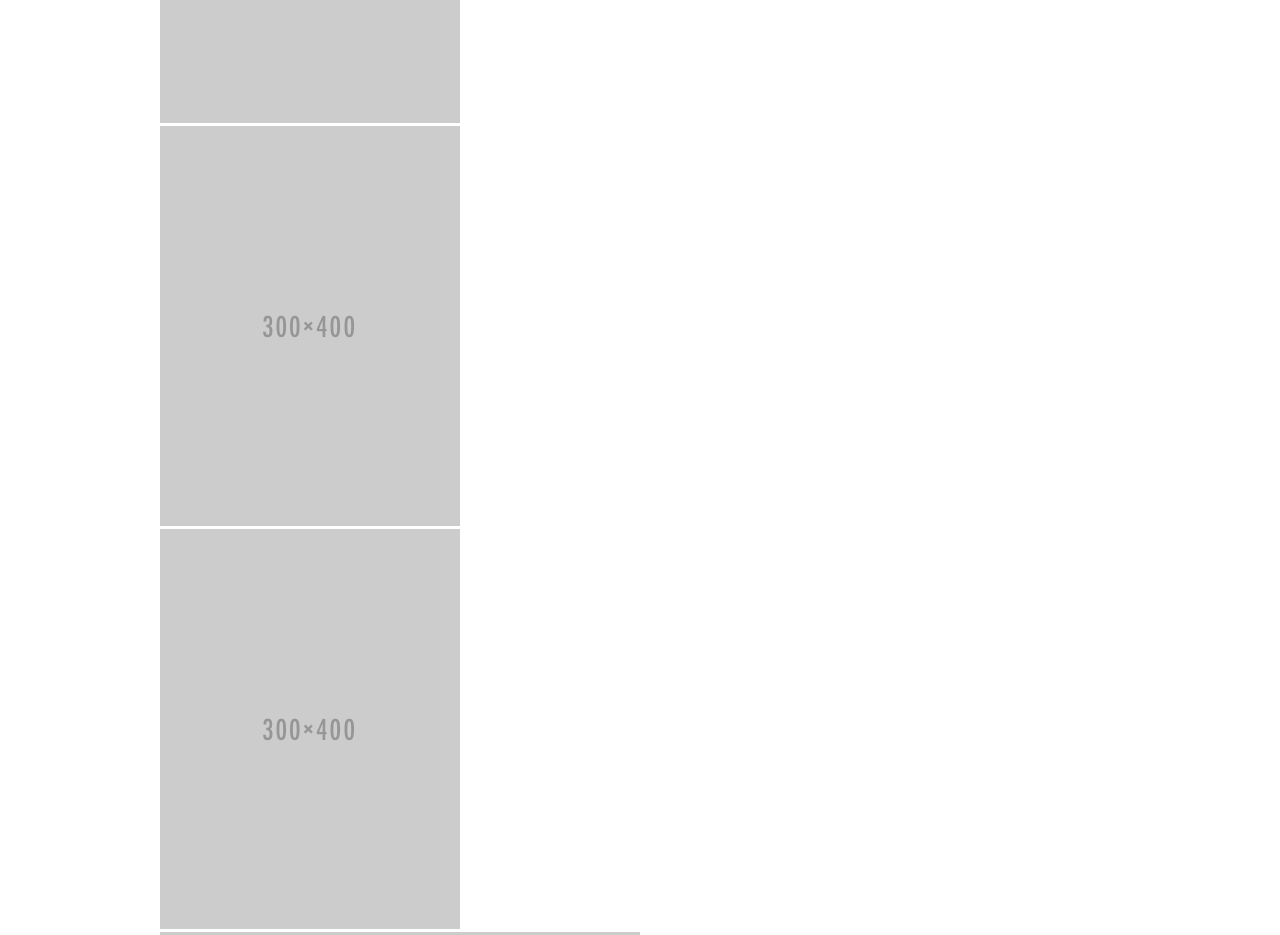
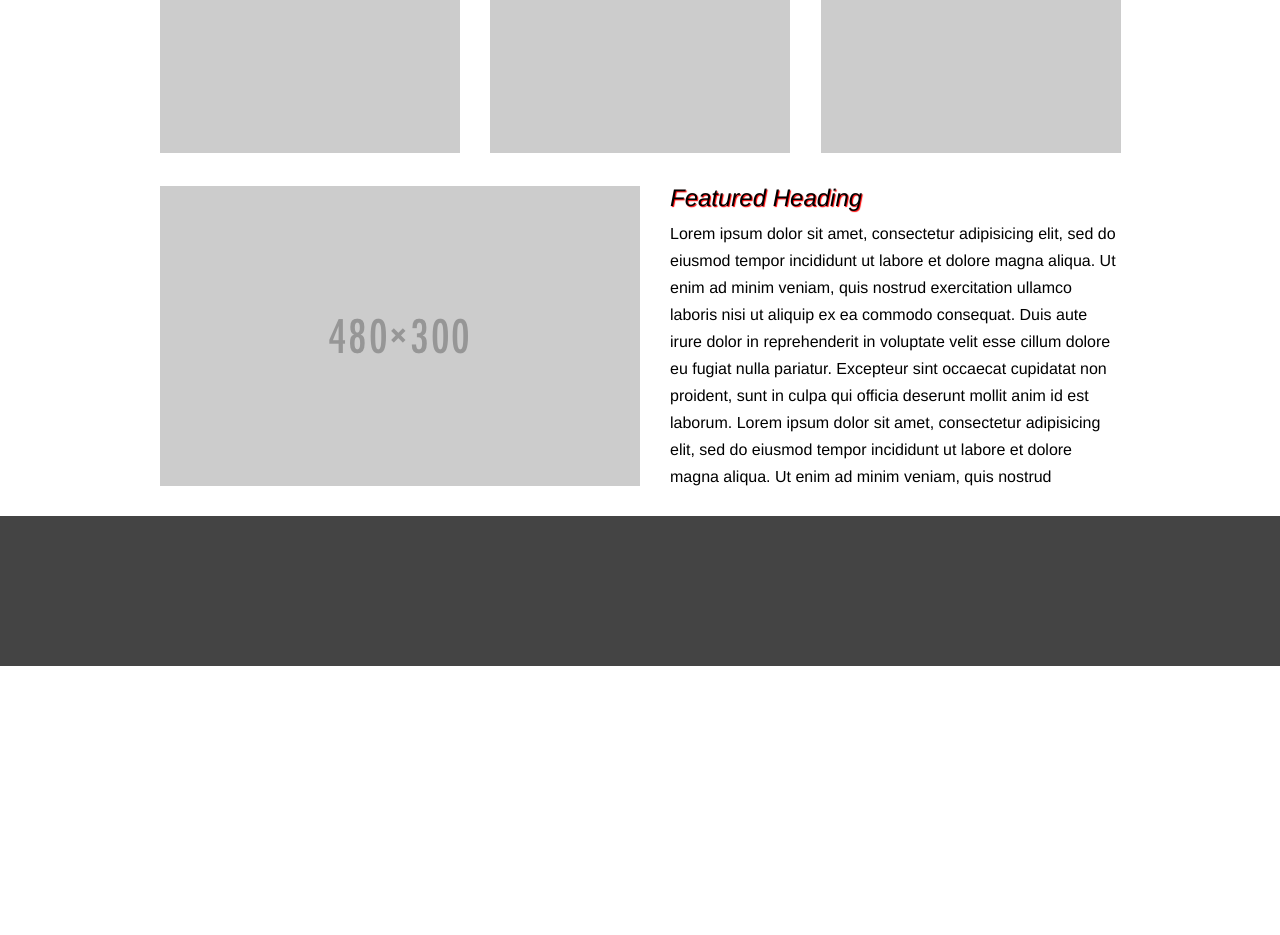
Before and after one commit to NotNeo/chsCodeCamp, a plain HTML site: page index.html in a window 1280 px wide. Shown: the part 860-1795 px from the top of the page. After the commit the page ends 1526 px from the top, so only its background shows below. Drawn offline with Linux system fonts and the light colour scheme.

Commit message:
end of 101

```diff
--- a/style.css
+++ b/style.css
@@ -19,6 +19,7 @@ header{
 	width: 960px;
 	margin: 0 auto;
 }
+
 .header_inner img {
 	margin: 13px 80px 0 0;
 	float: left;
@@ -43,3 +44,43 @@ header{
 	margin: 0 auto;
 	padding-top: 30px;
 }
+
+#content h2 {
+	margin-top: 30px;
+	margin-bottom: 10px;
+	font-size: 24px;
+	font-style: italic;
+	text-shadow: 1px 1px 1px red;
+}
+
+#content p {
+	line-height: 27px;
+	height: 266px;
+	overflow: auto;
+}
+
+.sub_banners {
+	margin-top: 30px;
+}
+
+.sub_banners li {
+	display: inline-block;
+	margin-right: 26px;
+}
+
+.sub_banners li:last-child{
+	margin-right: -1px;
+}
+
+.featured_banner {
+	margin-top: 30px;
+	margin-right: 30px;
+	float: left;
+}
+
+footer {
+	height: 150px;
+	background: #444;
+	clear: both;
+	margin-top: 30px;
+}
```
